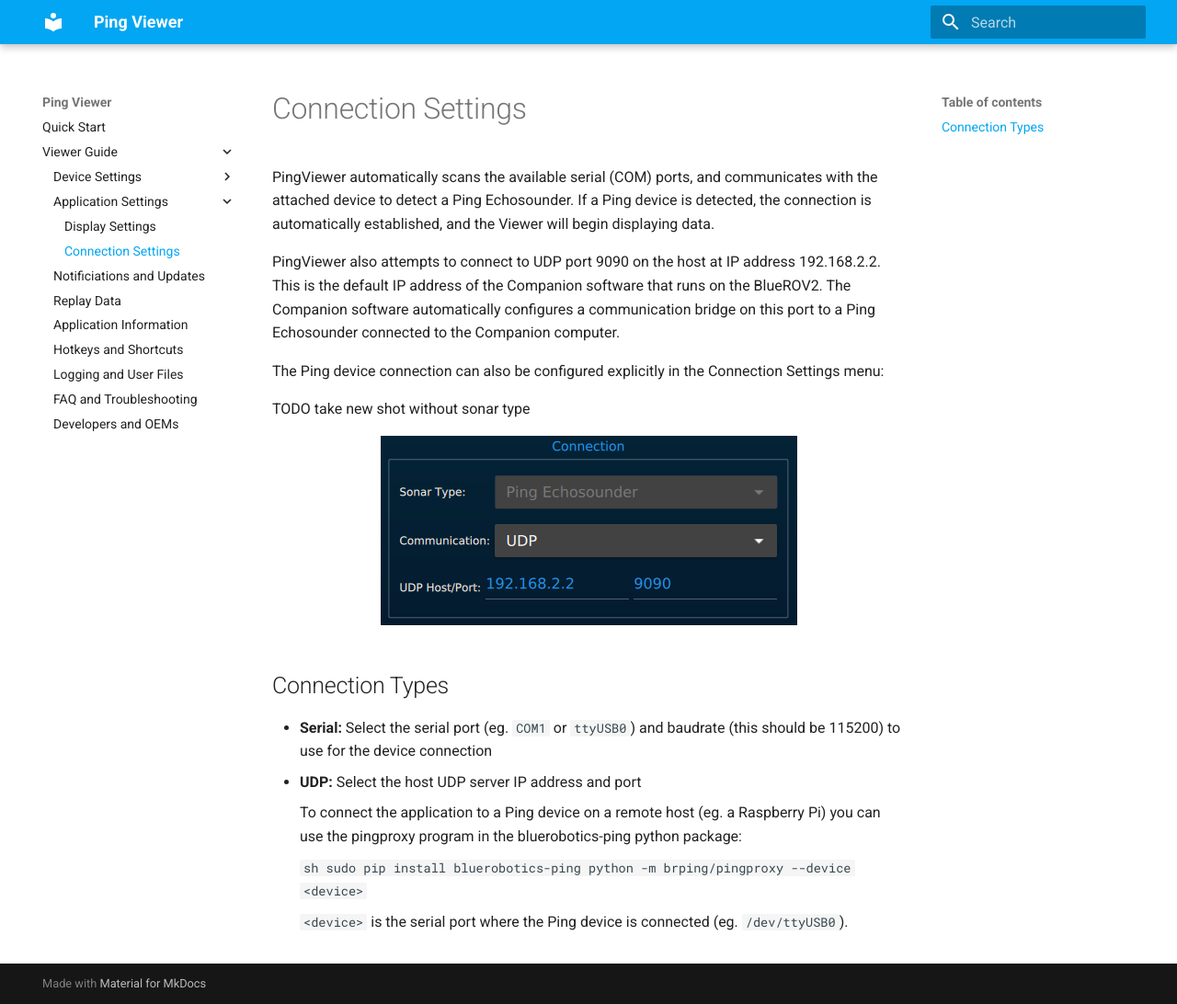
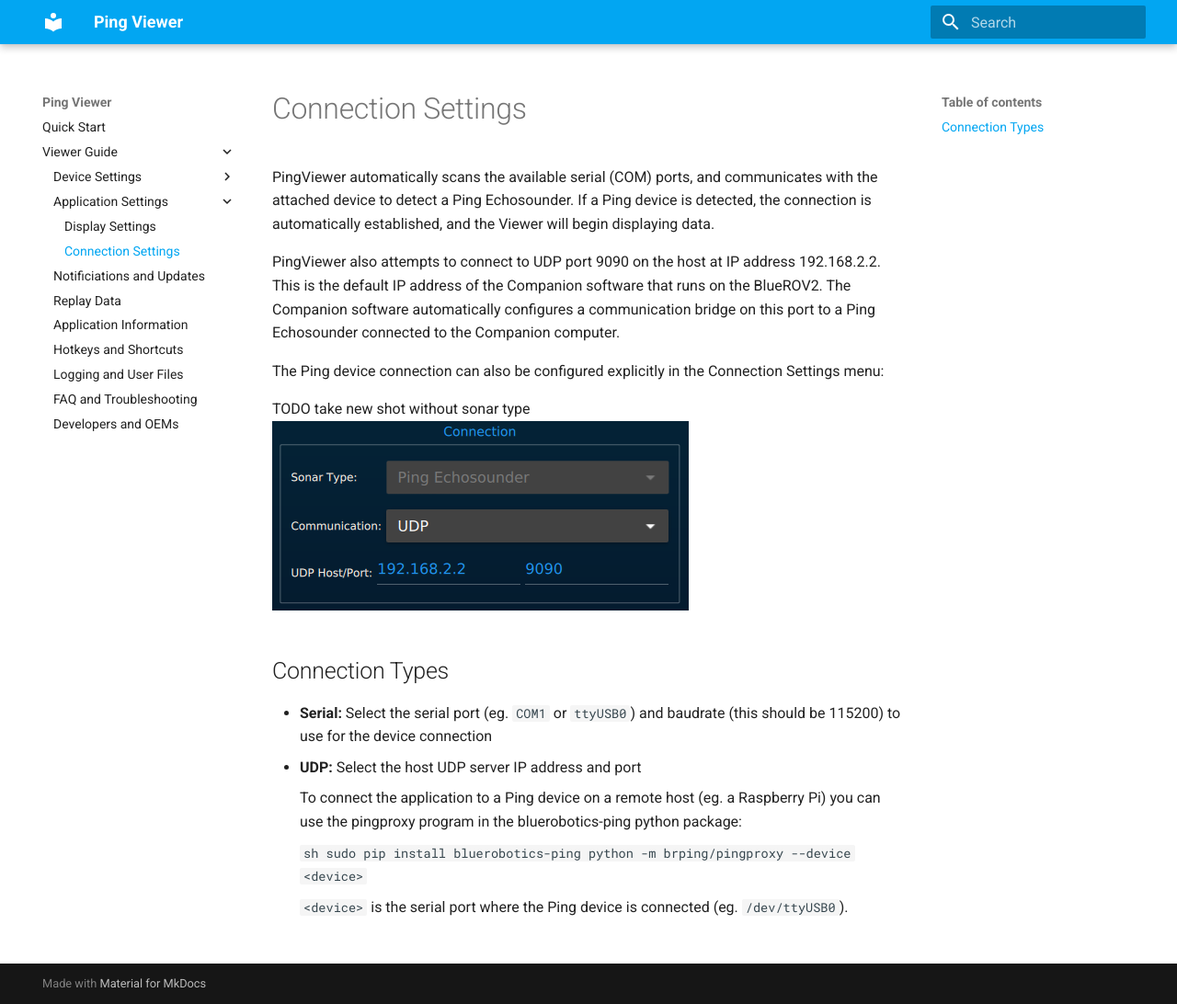
Before and after one commit to bluerobotics/ping-viewer, an MkDocs documentation site: the page built from docs/connection-settings.md, in a window 1280 px wide and 1092 px high. Shown: the whole window at 92% size. Built offline with MkDocs 1.6.1 and Material for MkDocs 9.7.7, drawn with Linux system fonts in a browser that asks for light colours.

Commit message:
connection-settings: Replace html images with markdown and switch to absolute path

```diff
--- a/docs/connection-settings.md
+++ b/docs/connection-settings.md
@@ -5,9 +5,7 @@
 The Ping device connection can also be configured explicitly in the Connection Settings menu:
 
 TODO take new shot without sonar type
-<p align="center">
-    <img src="../images/viewer/connection-settings.png">
-</p>
+![Connection Settings](/images/viewer/connection-settings.png)
 
 ## Connection Types
 
```
